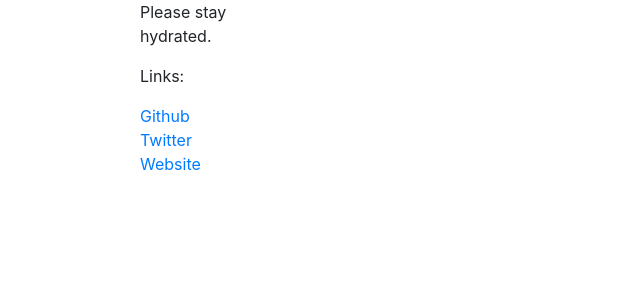
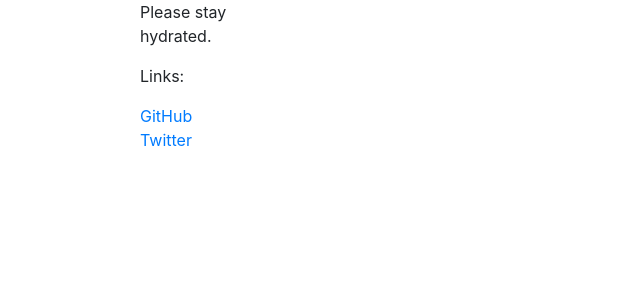
Before and after one commit to rzeczuchy/rzeczuchyBlog, a Django app: page / in a window 1280 px wide. Shown: the part 319-619 px from the top of the page, without its empty margins (0-640 px from the left). Run offline with Django 3.2, Linux system fonts and the light colour scheme; data that the repository does not hold is empty; some libraries are stand-ins or nearby versions.

Commit message:
updating outgoing sidebar links

```diff
--- a/rzeczuchyBlog/templates/blog/shared.html
+++ b/rzeczuchyBlog/templates/blog/shared.html
@@ -50,9 +50,22 @@
           </p>
           <p>Links:</p>
           <ul class="sidebar-links">
-            <li class="sidebar-link"><a href="#">Github</a></li>
-            <li class="sidebar-link"><a href="#">Twitter</a></li>
-            <li class="sidebar-link"><a href="#">Website</a></li>
+            <li class="sidebar-link">
+              <a
+                href="#"
+                target="_blank"
+                rel="noopener noreferrer"
+                >GitHub</a
+              >
+            </li>
+            <li class="sidebar-link">
+              <a
+                href="#"
+                target="_blank"
+                rel="noopener noreferrer"
+                >Twitter</a
+              >
+            </li>
           </ul>
         </div>
         <div class="main-content">
```
